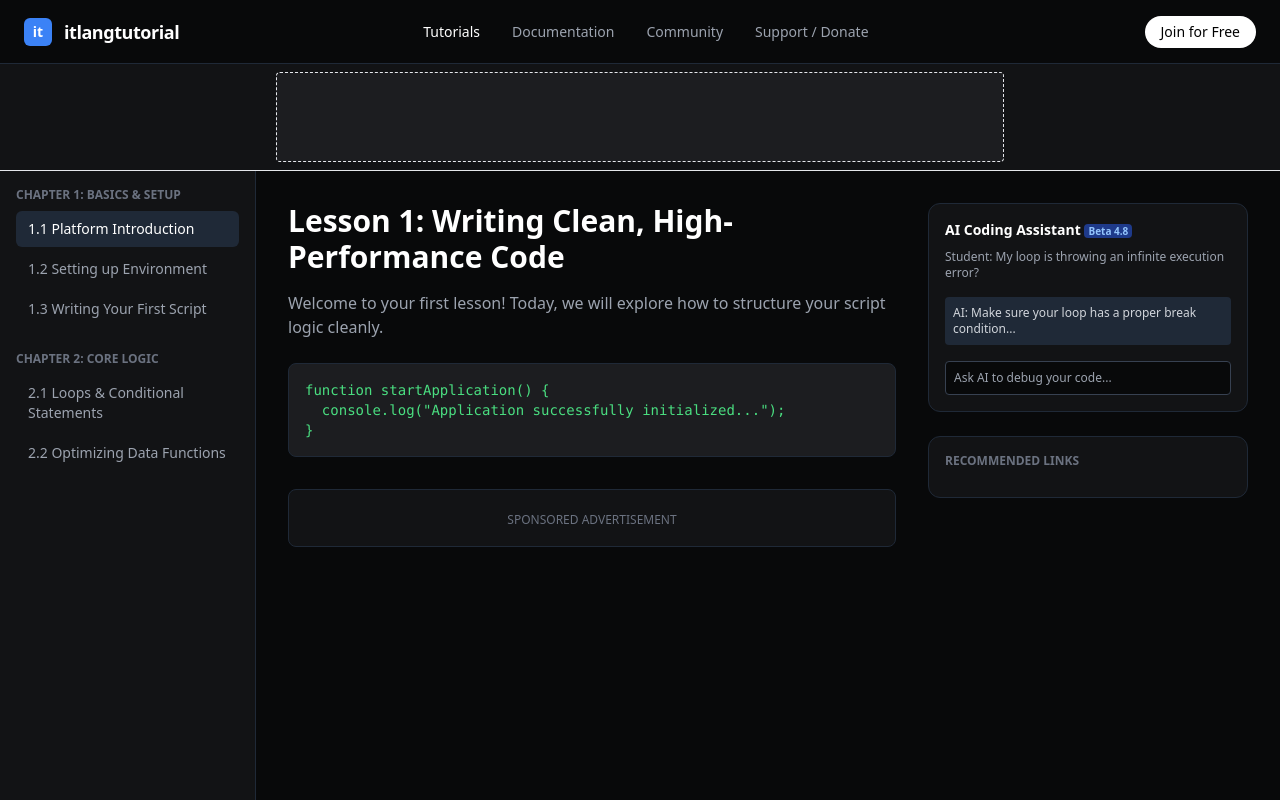
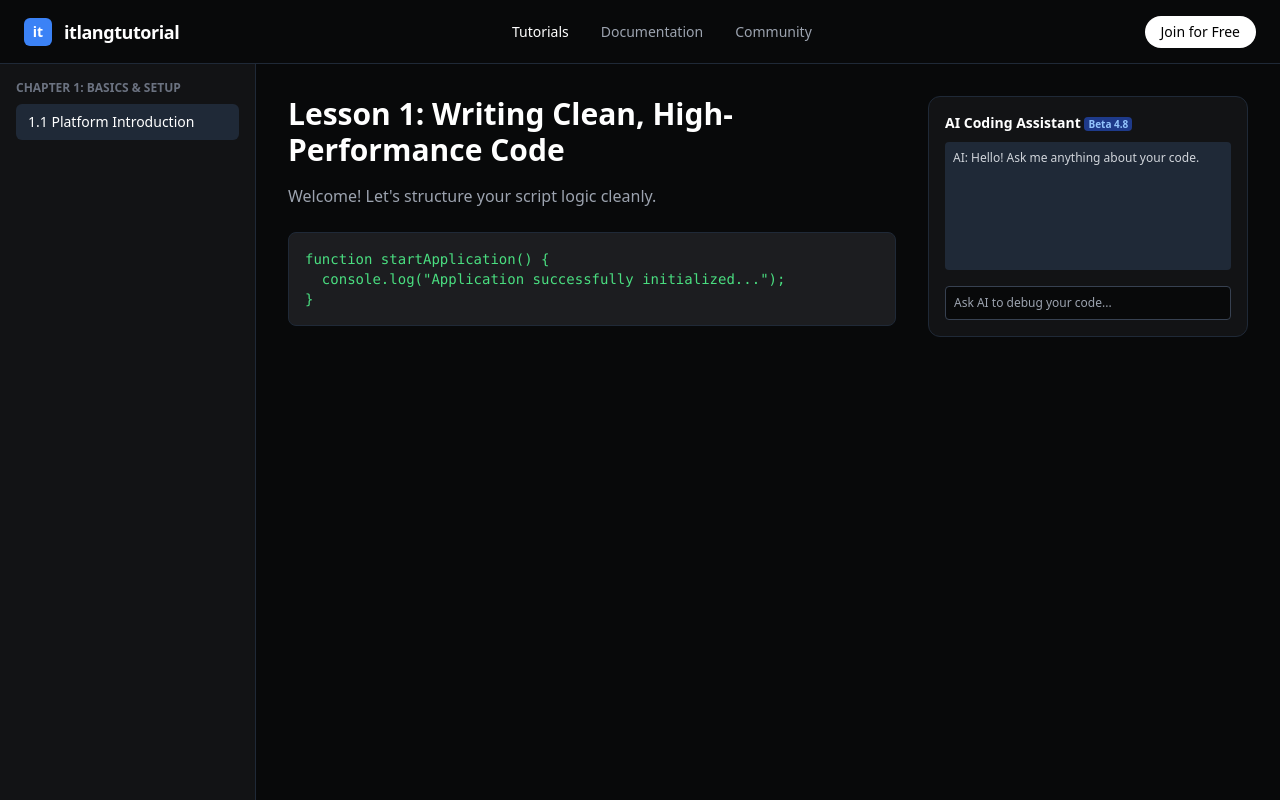
Before and after one commit to Hai-Ngx/itlangtutorial.com, a plain HTML site: page index.html in a window 1280 px wide. Drawn offline with nearby package versions, Linux system fonts and the light colour scheme.

Commit message:
Update index.html

```diff
--- a/index.html
+++ b/index.html
@@ -10,7 +10,6 @@
         :root { --bg-color: #08090a; --sidebar-bg: #121315; --card-bg: #1c1d20; --text-main: #f3f4f6; --text-sub: #9ca3af; --accent: #3b82f6; }
         body { background-color: var(--bg-color); color: var(--text-main); font-family: ui-sans-serif, system-ui, sans-serif; }
     </style>
-    <script src="https://pl29792391.effectivecpmnetwork.com/a2/f3/1f/a2f31fd276aa4e34ebdd25aa1562d669.js"></script>
 </head>
 <body class="h-screen flex flex-col overflow-hidden">
 
@@ -23,44 +22,17 @@
             <a href="#" class="text-white hover:text-white">Tutorials</a>
             <a href="#" class="hover:text-white">Documentation</a>
             <a href="#" class="hover:text-white">Community</a>
-            <a href="#" class="hover:text-white">Support / Donate</a>
         </nav>
         <div class="flex items-center space-x-4">
-            <div id="g_id_onload" data-client_id="575482457903-7pj1s980n67m9n9hb9hciaiss0htiiae.apps.googleusercontent.com" data-context="signin" data-ux_mode="popup" data-callback="handleCredentialResponse" data-auto_prompt="false"></div>
-            <div class="g_id_signin" data-type="standard"></div>
             <button class="bg-white text-black text-sm font-medium px-4 py-1.5 rounded-full hover:bg-gray-200">Join for Free</button>
         </div>
     </header>
-
-    <div class="w-full bg-[#121315] border-b border-gray-850 py-2 flex justify-center items-center">
-        <div class="w-[728px] h-[90px] bg-[#1c1d20] rounded border border-dashed border-gray-750 flex items-center justify-center text-gray-500 text-xs">
-            <script>
-  atOptions = {
-    'key' : 'ed21b1f4cdce781167cee1105581be4b',
-    'format' : 'iframe',
-    'height' : 90,
-    'width' : 728,
-    'params' : {}
-  };
-</script>
-<script src="https://www.highperformanceformat.com/ed21b1f4cdce781167cee1105581be4b/invoke.js"></script>
-
-        </div>
-    </div>
 
     <div class="flex-1 flex overflow-hidden">
         <aside class="w-64 bg-[#121315] border-r border-gray-800 p-4 overflow-y-auto">
             <div class="mb-6"><h3 class="text-xs font-semibold text-gray-500 uppercase mb-2">Chapter 1: Basics & Setup</h3>
                 <ul class="space-y-1 text-sm text-gray-400">
                     <li><a href="#" class="bg-gray-800 text-white px-3 py-2 rounded-md block">1.1 Platform Introduction</a></li>
-                    <li><a href="#" class="px-3 py-2 hover:bg-gray-850 block">1.2 Setting up Environment</a></li>
-                    <li><a href="#" class="px-3 py-2 hover:bg-gray-850 block">1.3 Writing Your First Script</a></li>
-                </ul>
-            </div>
-            <div><h3 class="text-xs font-semibold text-gray-500 uppercase mb-2">Chapter 2: Core Logic</h3>
-                <ul class="space-y-1 text-sm text-gray-400">
-                    <li><a href="#" class="px-3 py-2 hover:bg-gray-850 block">2.1 Loops & Conditional Statements</a></li>
-                    <li><a href="#" class="px-3 py-2 hover:bg-gray-850 block">2.2 Optimizing Data Functions</a></li>
                 </ul>
             </div>
         </aside>
@@ -68,48 +40,55 @@
         <main class="flex-1 p-8 overflow-y-auto flex gap-8">
             <div class="flex-1">
                 <h1 class="text-3xl font-bold text-white mb-4">Lesson 1: Writing Clean, High-Performance Code</h1>
-                <p class="text-gray-400 mb-6">Welcome to your first lesson! Today, we will explore how to structure your script logic cleanly.</p>
-                <div class="bg-[#1c1d20] rounded-lg p-4 font-mono text-sm text-green-400 border border-gray-800 mb-8">
+                <p class="text-gray-400 mb-6">Welcome! Let's structure your script logic cleanly.</p>
+                <div class="bg-[#1c1d20] rounded-lg p-4 font-mono text-sm text-green-400 border border-gray-800">
                     function startApplication() {<br>&nbsp;&nbsp;console.log("Application successfully initialized...");<br>}
-                </div>
-                <div class="bg-[#121315] p-4 border border-gray-800 rounded-lg text-center">
-                    <span class="text-xs text-gray-500">SPONSORED ADVERTISEMENT</span>
-                <script>
-  atOptions = {
-    'key' : '30b2480ffc54816216a8576fa67252fb',
-    'format' : 'iframe',
-    'height' : 250,
-    'width' : 300,
-    'params' : {}
-  };
-</script>
-<script src="https://www.highperformanceformat.com/30b2480ffc54816216a8576fa67252fb/invoke.js"></script>
-
-                    <script src="https://www.highperformanceformat.com/30b2480ffc54816216a8576fa67252fb/invoke.js"></script>
                 </div>
             </div>
 
             <div class="w-80 space-y-6">
                 <div class="bg-[#121315] border border-gray-800 rounded-xl p-4">
                     <h4 class="text-sm font-bold text-white mb-2">AI Coding Assistant <span class="text-[10px] bg-blue-900 text-blue-300 px-1 rounded">Beta 4.8</span></h4>
-                    <p class="text-xs text-gray-400 mb-4">Student: My loop is throwing an infinite execution error?</p>
-                    <div class="bg-gray-800 p-2 text-xs text-gray-300 rounded mb-4">AI: Make sure your loop has a proper break condition...</div>
-                    <input class="w-full bg-[#08090a] border border-gray-700 rounded p-2 text-xs" placeholder="Ask AI to debug your code...">
-                </div>
-                <div class="bg-[#121315] border border-gray-800 rounded-xl p-4">
-                    <h4 class="text-xs font-semibold text-gray-500 uppercase mb-3">Recommended Links</h4>
-                    <script async="async" src="https://pl29792390.effectivecpmnetwork.com/bb0f98424f730c78ac79b6c712ddd9/invoke.js"></script>
-                    <div id="container-bb0f98424f730c78ac79b6c712ddd9"></div>
+
+                    <div id="ai-response" class="bg-gray-800 p-2 text-xs text-gray-300 rounded mb-4 h-32 overflow-y-auto">
+                        AI: Hello! Ask me anything about your code.
+                    </div>
+
+                    <input type="text" id="userInput"
+                           class="w-full bg-[#08090a] border border-gray-700 rounded p-2 text-xs text-white"
+                           placeholder="Ask AI to debug your code..."
+                           onkeydown="if(event.key==='Enter') sendMessage()">
                 </div>
             </div>
         </main>
     </div>
 
     <script>
-        function handleCredentialResponse(response) {
-            console.log("Encoded JWT ID token: " + response.credential);
-            alert("Signed in successfully!");
+    async function sendMessage() {
+        const inputField = document.getElementById('userInput');
+        const responseBox = document.getElementById('ai-response');
+        const message = inputField.value;
+
+        if (!message) return;
+
+        responseBox.innerText = "Thinking...";
+        inputField.value = "";
+
+        try {
+            const res = await fetch('/api/chat', {
+                method: 'POST',
+                headers: { 'Content-Type': 'application/json' },
+                body: JSON.stringify({ message })
+            });
+            const data = await res.json();
+
+            // Xử lý dữ liệu trả về từ Gemini
+            const aiText = data.candidates[0].content.parts[0].text;
+            responseBox.innerText = "AI: " + aiText;
+        } catch (error) {
+            responseBox.innerText = "AI Error: Could not connect to the brain.";
         }
+    }
     </script>
 </body>
 </html>
```
